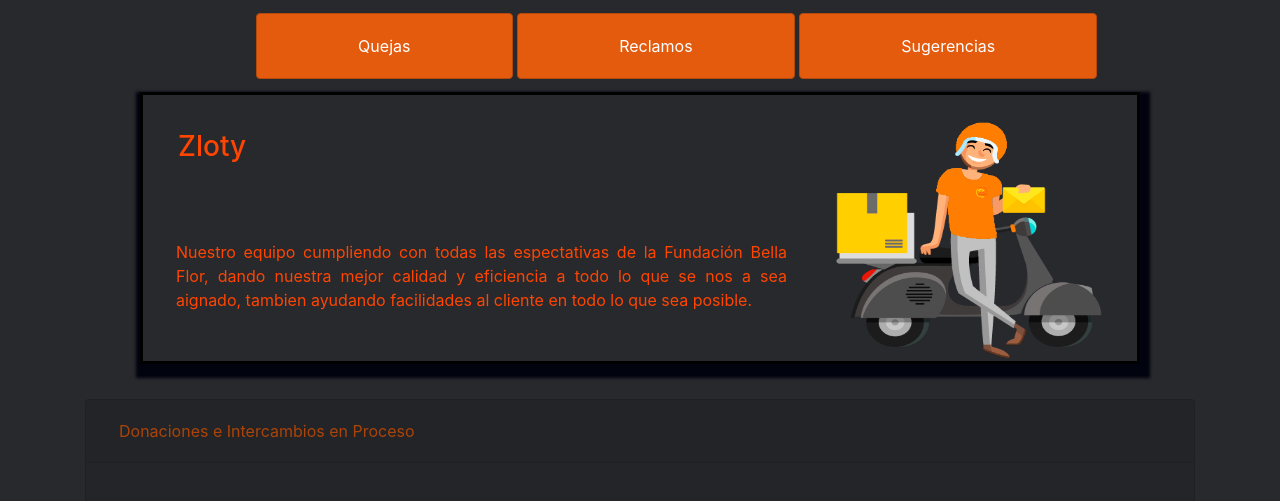
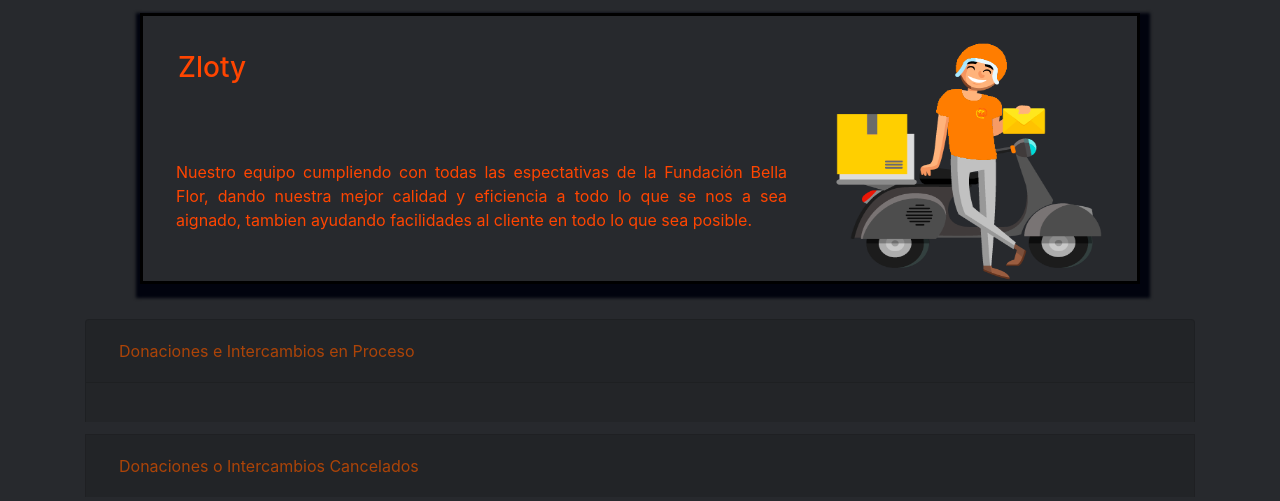
Before and after one commit to SantiagoGomez100/Zloty, a PHP site: page /Zloty/Vista/php/logueado.php in a window 1280 px wide. Shown: the part 600-1101 px from the top of the page. Run offline with PHP 8.4, Linux system fonts and the light colour scheme; the visitor is signed in with stand-in values (Sample User, id 1); some libraries are stand-ins or nearby versions.

Commit message:
actualizado

```diff
--- a/Vista/php/logueado.php
+++ b/Vista/php/logueado.php
@@ -153,15 +153,8 @@
             <!-- Zona de Atencion al Cliente -->
 
             <div class="containerzonacliente">
-                <button type="button" class="btn btn-primary" data-toggle="modal" data-target="#exampleModal" data-whatever="@mdo"
-            id="atencioncliente">
-                Quejas</button>
-            <button type="button" class="btn btn-primary" data-toggle="modal" data-target="#exampleModal" data-whatever="@fat"
-            id="atencioncliente">
-                Reclamos</button>
-            <button type="button" class="btn btn-primary" data-toggle="modal" data-target="#exampleModal" data-whatever="@getbootstrap"
-            id="atencioncliente">
-                Sugerencias</button>
+
+
 
             <div class="modal fade" id="exampleModal" tabindex="-1" aria-labelledby="exampleModalLabel" aria-hidden="true">
                 <div class="modal-dialog">
```
